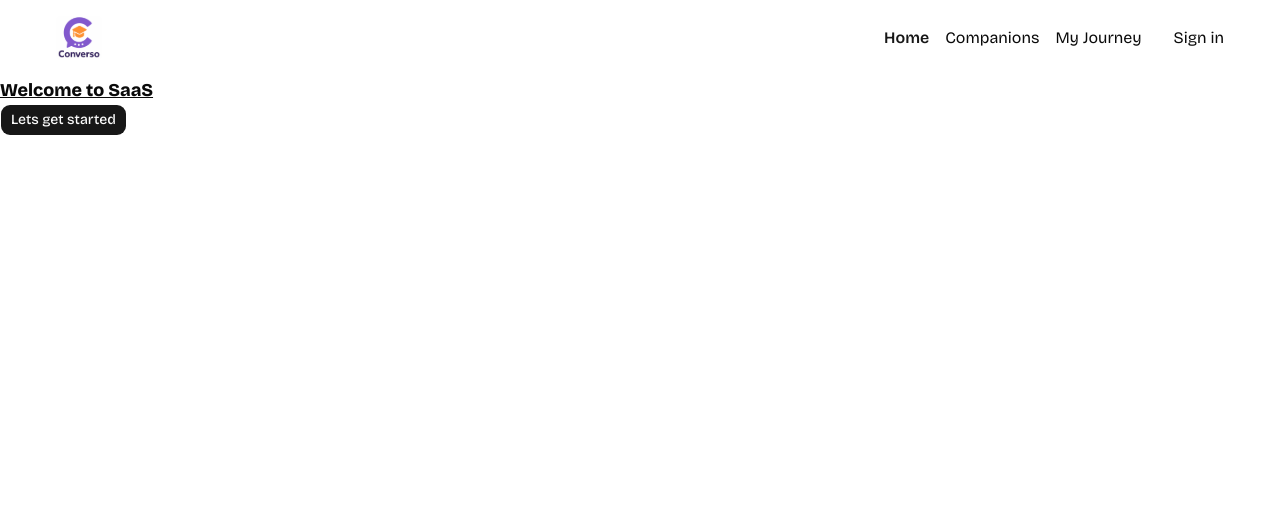
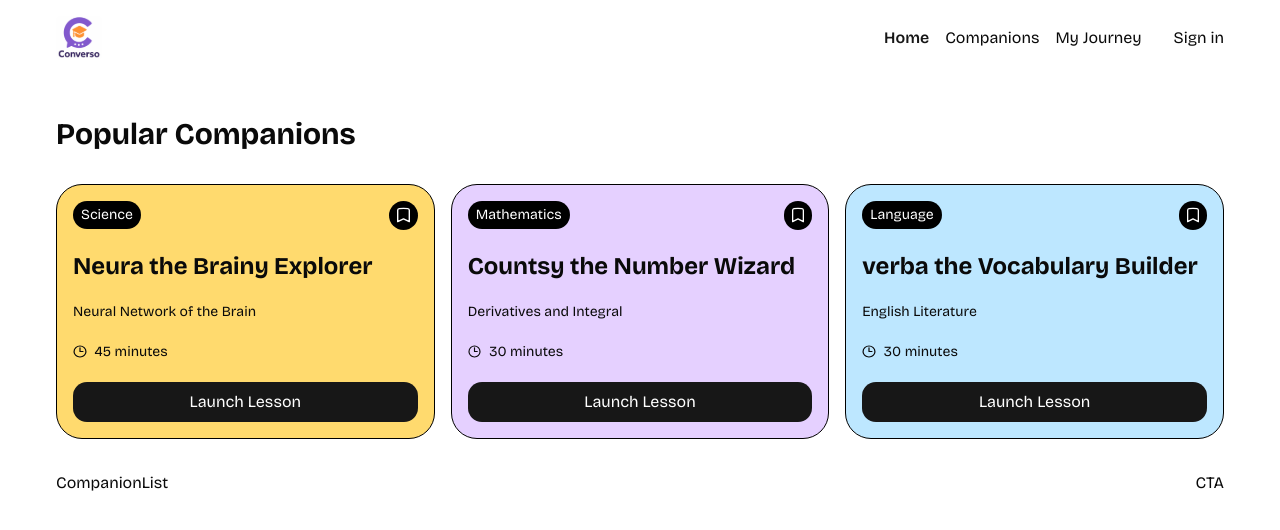
Before and after one commit to jpmartirez/SaaS-project, a Next.js app: page / in a window 1280 px wide. Shown: the top 530 px of the page. Built offline with nearby package versions, Linux system fonts and the light colour scheme.

Commit message:
add popular companions and integrate their ui design

```diff
--- a/app/page.tsx
+++ b/app/page.tsx
@@ -1,12 +1,24 @@
+import CompanionCard from "@/components/CompanionCard";
+import CompanionList from "@/components/CompanionList";
+import CTA from "@/components/CTA";
 import { Button } from "@/components/ui/button";
 import React from "react";
 
 const Page = () => {
   return (
-    <div>
-      <h1 className="text-lg font-black underline">Welcome to SaaS</h1>
-      <Button>Lets get started</Button>
-    </div>
+    <main>
+      <h1 className="">Popular Companions</h1>
+      <section className="home-section">
+        <CompanionCard id="123" name="Neura the Brainy Explorer" topic="Neural Network of the Brain" subject="Science" duration={45} color="#ffda6e"/>
+        <CompanionCard id="456" name="Countsy the Number Wizard" topic="Derivatives and Integral" subject="Mathematics" duration={30} color="#e5d0ff"/>
+        <CompanionCard id="789" name="verba the Vocabulary Builder" topic="English Literature" subject="Language" duration={30} color="#bde7ff"/>
+      </section>
+
+      <section className="home-section">
+        <CompanionList />
+        <CTA />
+      </section>
+    </main>
   );
 };
 
--- /dev/null
+++ b/components/CTA.tsx
@@ -0,0 +1,7 @@
+import React from "react";
+
+const CTA = () => {
+  return <div>CTA</div>;
+};
+
+export default CTA;
--- /dev/null
+++ b/components/CompanionCard.tsx
@@ -0,0 +1,57 @@
+import Image from "next/image";
+import Link from "next/link";
+import React from "react";
+
+interface CompanionCardProps {
+  id: string;
+  name: string;
+  topic: string;
+  subject: string;
+  duration: number;
+  color: string;
+}
+
+const CompanionCard = ({
+  id,
+  name,
+  topic,
+  subject,
+  duration,
+  color,
+}: CompanionCardProps) => {
+  return (
+    <article className="companion-card" style={{ backgroundColor: color }}>
+      <div className="flex justify-between items-center">
+        <div className="subject-badge">{subject}</div>
+        <button className="companion-bookmark">
+          <Image
+            src={"/icons/bookmark.svg"}
+            alt="bookmark"
+            width={12.5}
+            height={15}
+          />
+        </button>
+      </div>
+
+      <h2 className="text-2xl font-bold">{name}</h2>
+      <p className="text-sm">{topic}</p>
+      <div className="flex items-center gap-2">
+        <Image
+          src={"/icons/clock.svg"}
+          alt="duration"
+          width={13.5}
+          height={13.5}
+        />
+        <p className="text-sm">{duration} minutes</p>
+      </div>
+
+      <Link href={`/companions/${id}`} className="w-full">
+        <button className="btn-primary w-full justify-center">
+          Launch Lesson
+        </button>
+      </Link>
+    </article>
+  );
+};
+
+export default CompanionCard;
--- /dev/null
+++ b/components/CompanionList.tsx
@@ -0,0 +1,7 @@
+import React from "react";
+
+const CompanionList = () => {
+  return <div>CompanionList</div>;
+};
+
+export default CompanionList;
```
